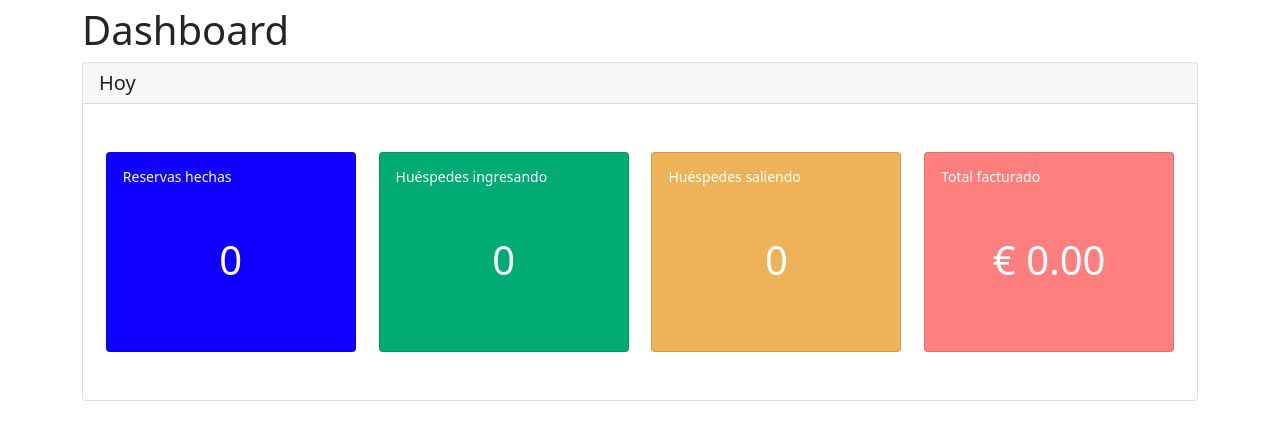
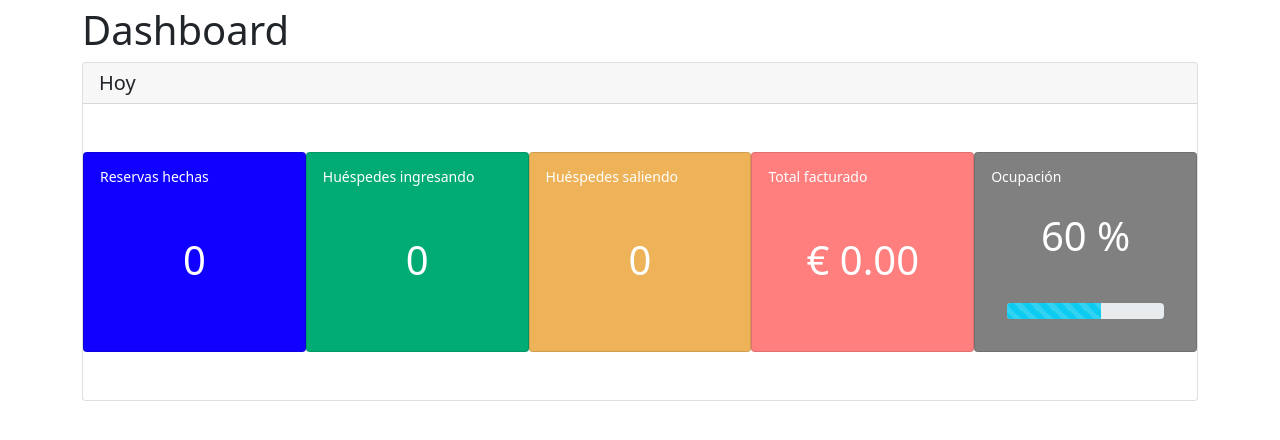
Before and after one commit to oscarchapp/testbookingengine, a Django app: page /dashboard/ in a window 1280 px wide. Shown: the part 58-498 px from the top of the page. Run offline with Django 4.2, Linux system fonts and the light colour scheme; data comes from the database, SQL or seed files in the repository.

Commit message:
set dashboard template

```diff
--- a/pms/templates/dashboard.html
+++ b/pms/templates/dashboard.html
@@ -22,6 +22,16 @@
             <h5 class="small">Total facturado</h5>
             <h1 class="dashboard-value">€ {% if dashboard.invoiced.total__sum == None %}0.00{% endif %} {{dashboard.invoiced.total__sum|floatformat:2}}</h1>
         </div>
+
+        <div class="card text-white p-3 card-customization" style="background-color: gray;">
+            <h5 class="small">Ocupación</h5>
+            <h1 class="dashboard-value">{{dashboard.percentage}} %</h1>
+            <div class="card-body">
+                <div class="progress" role="progressbar" aria-valuenow="{{ dashboard.percentage }}" aria-valuemin="0" aria-valuemax="100">
+                    <div class="progress-bar progress-bar-striped bg-info progress-bar-animated" style="width: {{ dashboard.percentage }}%"></div>
+                </div>
+            </div>
+        </div>
     </div>
 </div>
 {% endblock content%}
--- a/pms/views.py
+++ b/pms/views.py
@@ -209,13 +209,16 @@ class DashboardView(View):
                     .aggregate(Sum('total'))
                     )
 
+        # get occupation percentage
+        percentage = 60
+
         # preparing context data
         dashboard = {
             'new_bookings': new_bookings,
             'incoming_guests': incoming,
             'outcoming_guests': outcoming,
-            'invoiced': invoiced
-
+            'invoiced': invoiced,
+            'percentage': percentage
         }
 
         context = {
```
